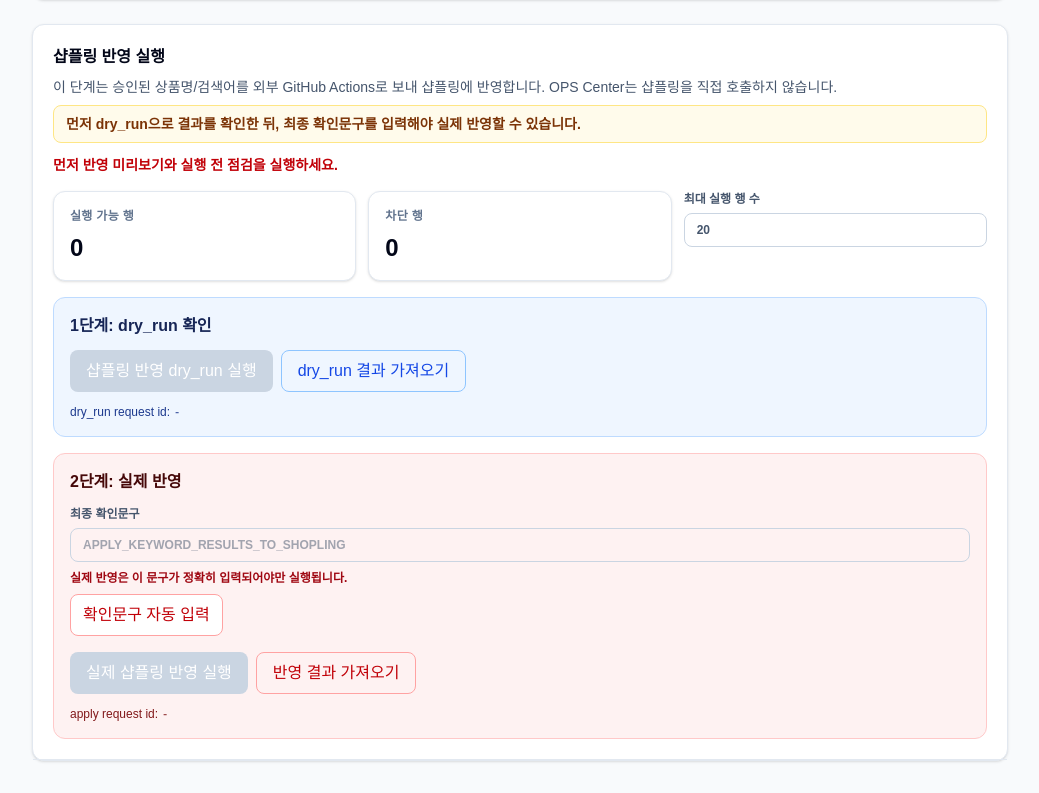
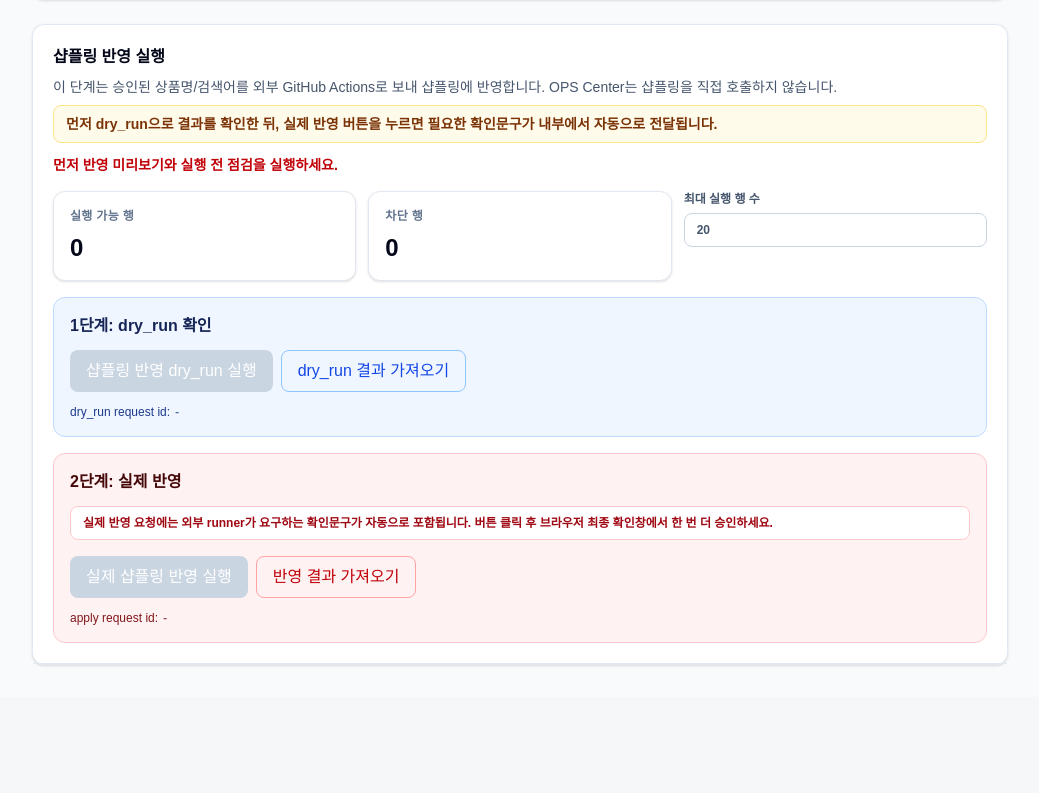
Before and after one commit to andysong111/commerce-os-ops-center, a Next.js app: page /keyword-review-queue in a window 1280 px wide. Shown: the part 2661-3454 px from the top of the page, without its empty margins (240-1279 px from the left). After the commit the page ends 3358 px from the top, so only its background shows below. Built offline with nearby package versions, Linux system fonts and the light colour scheme.

Commit message:
Remove keyword apply confirmation input (#100)

```diff
--- a/src/app/keyword-review-queue/page.tsx
+++ b/src/app/keyword-review-queue/page.tsx
@@ -63,10 +63,6 @@ const APPLY_RESULT_VALUE_LABELS: Record<string, string> = {
 const KEYWORD_APPLY_CONFIRMATION_TEXT = "APPLY_KEYWORD_RESULTS_TO_SHOPLING";
 const KEYWORD_APPLY_DRY_RUN_REQUEST_ID_KEY = "keywordReviewQueue.keywordApplyDryRunRequestId";
 const KEYWORD_APPLY_REAL_REQUEST_ID_KEY = "keywordReviewQueue.keywordApplyRequestId";
-
-function isKeywordApplyConfirmationSatisfied(confirmationText: string) {
-  return confirmationText.trim() === KEYWORD_APPLY_CONFIRMATION_TEXT;
-}
 
 function formatApplyResultValue(value: unknown): string {
   if (Array.isArray(value)) return value.map(formatApplyResultValue).join(", ");
@@ -223,8 +219,6 @@ export default function KeywordReviewQueuePage() {
   const [maxRows, setMaxRows] = useState("20");
   const [alreadyAppliedGoodsKeys, setAlreadyAppliedGoodsKeys] = useState("");
   const [keywordApplyMaxRows, setKeywordApplyMaxRows] = useState("20");
-  const [keywordApplyConfirmationText, setKeywordApplyConfirmationText] =
-    useState("");
   const [keywordApplyDryRunStatus, setKeywordApplyDryRunStatus] = useState("");
   const [keywordApplyRealStatus, setKeywordApplyRealStatus] = useState("");
   const [keywordApplyDryRunResult, setKeywordApplyDryRunResult] = useState<Record<
@@ -859,13 +853,11 @@ export default function KeywordReviewQueuePage() {
       <KeywordShoplingApplySection
         preflightResult={preflightResult}
         maxRows={keywordApplyMaxRows}
-        confirmationText={keywordApplyConfirmationText}
         dryRunStatusMessage={keywordApplyDryRunStatus}
         realStatusMessage={keywordApplyRealStatus}
         dryRunResult={keywordApplyDryRunResult}
         realResult={keywordApplyRealResult}
         onMaxRowsChange={setKeywordApplyMaxRows}
-        onConfirmationTextChange={setKeywordApplyConfirmationText}
         onDryRunStatusChange={setKeywordApplyDryRunStatus}
         onRealStatusChange={setKeywordApplyRealStatus}
         onDryRunResultChange={setKeywordApplyDryRunResult}
@@ -1171,13 +1163,11 @@ function ExecutionPreflightSection({
 function KeywordShoplingApplySection({
   preflightResult,
   maxRows,
-  confirmationText,
   dryRunStatusMessage,
   realStatusMessage,
   dryRunResult,
   realResult,
   onMaxRowsChange,
-  onConfirmationTextChange,
   onDryRunStatusChange,
   onRealStatusChange,
   onDryRunResultChange,
@@ -1185,13 +1175,11 @@ function KeywordShoplingApplySection({
 }: {
   preflightResult: KeywordExecutionPreflightResult | null;
   maxRows: string;
-  confirmationText: string;
   dryRunStatusMessage: string;
   realStatusMessage: string;
   dryRunResult: Record<string, unknown> | null;
   realResult: Record<string, unknown> | null;
   onMaxRowsChange: (value: string) => void;
-  onConfirmationTextChange: (value: string) => void;
   onDryRunStatusChange: (value: string) => void;
   onRealStatusChange: (value: string) => void;
   onDryRunResultChange: (value: Record<string, unknown> | null) => void;
@@ -1205,12 +1193,7 @@ function KeywordShoplingApplySection({
   async function run(mode: "dry_run" | "apply") {
     if (!preflightResult) return;
     const setStatus = mode === "dry_run" ? onDryRunStatusChange : onRealStatusChange;
-    const trimmedConfirmationText = confirmationText.trim();
     if (mode === "apply") {
-      if (!isKeywordApplyConfirmationSatisfied(confirmationText)) {
-        setStatus("확인문구가 정확하지 않습니다.");
-        return;
-      }
       if (
         !window.confirm(
           "실제 샵플링 상품명/검색어를 수정합니다. 계속하시겠습니까?",
@@ -1225,7 +1208,7 @@ function KeywordShoplingApplySection({
       body: JSON.stringify({
         execution_plan_json: executionPlanJson,
         mode,
-        confirmation_text: mode === "apply" ? trimmedConfirmationText : "",
+        confirmation_text: mode === "apply" ? KEYWORD_APPLY_CONFIRMATION_TEXT : "",
         max_items: Number.parseInt(maxRows, 10) || 20,
       }),
     });
@@ -1282,8 +1265,8 @@ function KeywordShoplingApplySection({
           반영합니다. OPS Center는 샵플링을 직접 호출하지 않습니다.
         </p>
         <p className="mt-2 rounded-lg border border-amber-200 bg-amber-50 px-3 py-2 text-sm font-semibold text-amber-900">
-          먼저 dry_run으로 결과를 확인한 뒤, 최종 확인문구를 입력해야 실제
-          반영할 수 있습니다.
+          먼저 dry_run으로 결과를 확인한 뒤, 실제 반영 버튼을 누르면 필요한
+          확인문구가 내부에서 자동으로 전달됩니다.
         </p>
         {!preflightResult ? (
           <p className="mt-3 text-sm font-semibold text-red-700">
@@ -1337,17 +1320,10 @@ function KeywordShoplingApplySection({
         </div>
         <div className="mt-4 rounded-xl border border-red-200 bg-red-50 p-4">
           <h3 className="font-semibold text-red-950">2단계: 실제 반영</h3>
-        <label className="mt-3 block text-xs font-semibold text-slate-600">
-          최종 확인문구
-          <input
-            value={confirmationText}
-            onChange={(event) => onConfirmationTextChange(event.target.value)}
-            placeholder="APPLY_KEYWORD_RESULTS_TO_SHOPLING"
-            className="mt-1.5 w-full rounded-lg border border-slate-300 px-3 py-2 font-mono text-sm font-normal"
-          />
-        </label>
-        <p className="mt-2 text-xs font-semibold text-red-800">실제 반영은 이 문구가 정확히 입력되어야만 실행됩니다.</p>
-        <button type="button" onClick={() => onConfirmationTextChange(KEYWORD_APPLY_CONFIRMATION_TEXT)} className="mt-2 rounded-lg border border-red-300 bg-white px-3 py-2 text-xs font-semibold text-red-700">확인문구 자동 입력</button>
+        <p className="mt-3 rounded-lg border border-red-200 bg-white px-3 py-2 text-xs font-semibold text-red-800">
+          실제 반영 요청에는 외부 runner가 요구하는 확인문구가 자동으로 포함됩니다.
+          버튼 클릭 후 브라우저 최종 확인창에서 한 번 더 승인하세요.
+        </p>
         <div className="mt-4 flex flex-wrap gap-2">
           <button
             type="button"
```
Also changed, not shown: 1 other file (tests, documents, lock files or other folders).
